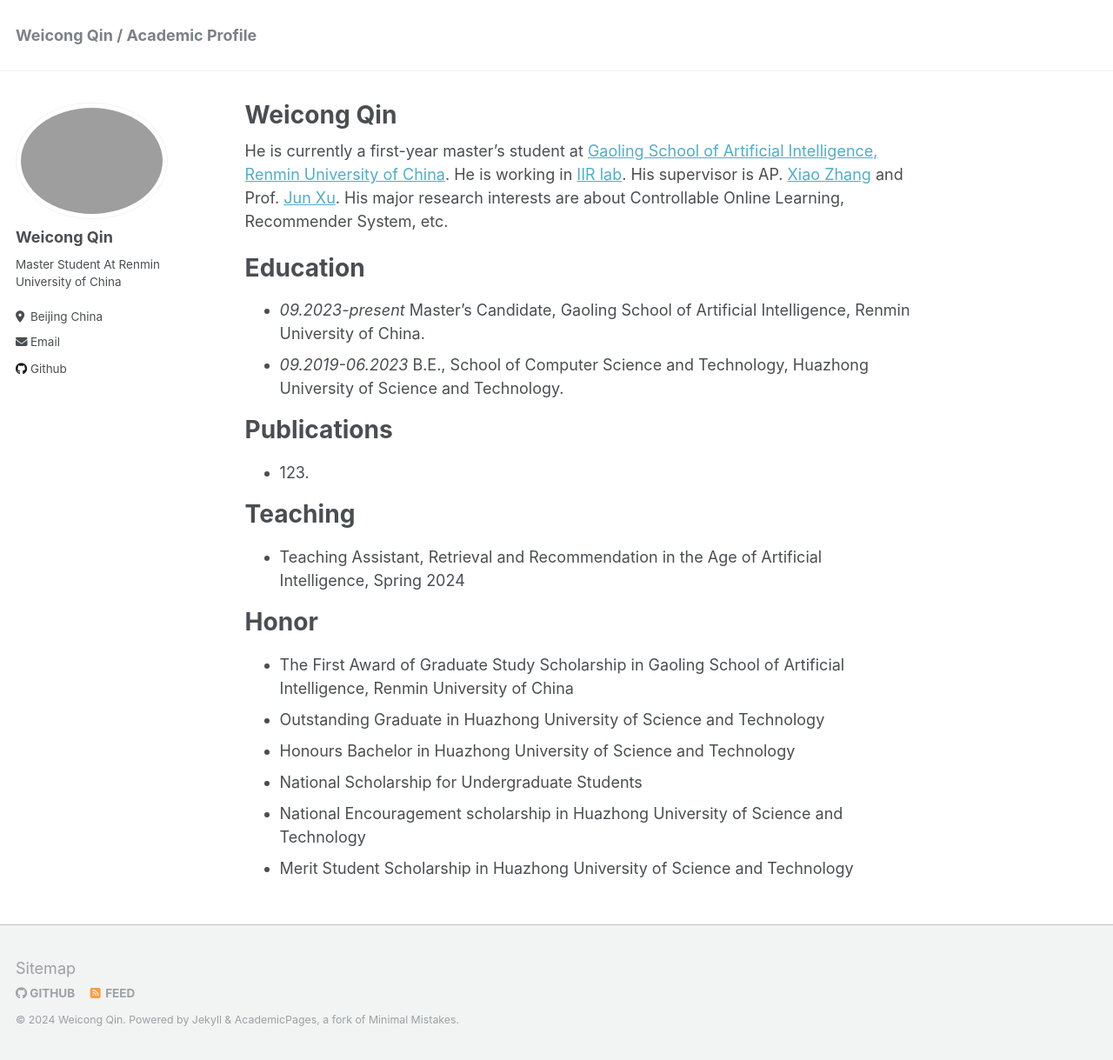
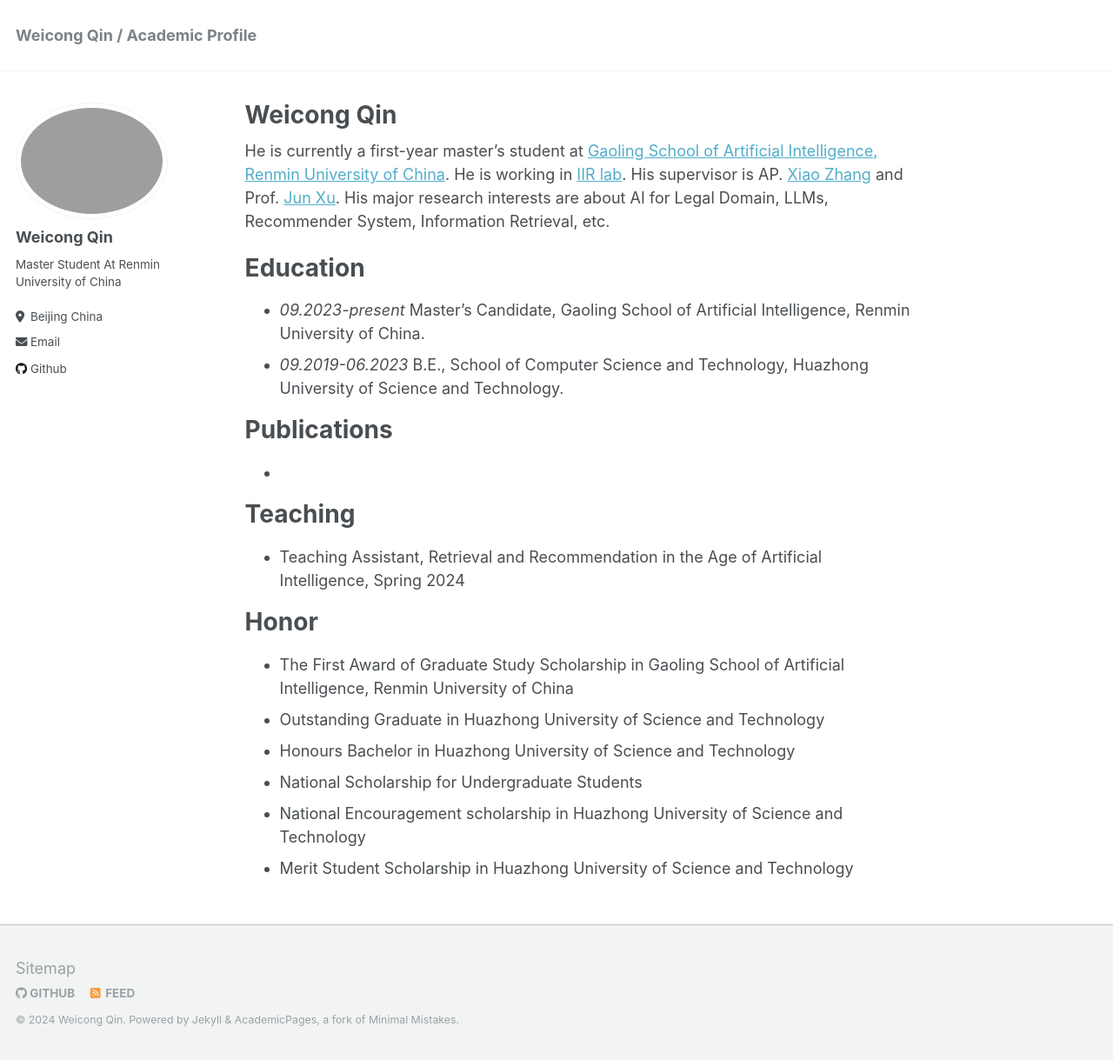
Before and after one commit to E-qin/E-qin.github.io, a Jekyll site: the page built from _pages/about.md, in a window 1280 px wide and 1219 px high. Shown: the whole window at 87% size. Built offline with Jekyll 4.4.1, drawn with Linux system fonts in a browser that asks for light colours.

Commit message:
change interests

```diff
--- a/_pages/about.md
+++ b/_pages/about.md
@@ -7,7 +7,7 @@ redirect_from:
   - /about/
   - /about.html
 ---
-He is currently a first-year master's student at [Gaoling School of Artificial Intelligence, Renmin University of China](http://ai.ruc.edu.cn/english/index.htm). He is working in [IIR lab](https://ruc-iir-lab.github.io/). His supervisor is AP. [Xiao Zhang](https://scholar.google.com/citations?user=5FZ6wbAAAAAJ&hl=zh-CN&oi=ao) and Prof. [Jun Xu](https://scholar.google.com/citations?user=su14mcEAAAAJ). His major research interests are about Controllable Online Learning, Recommender System, etc.
+He is currently a first-year master's student at [Gaoling School of Artificial Intelligence, Renmin University of China](http://ai.ruc.edu.cn/english/index.htm). He is working in [IIR lab](https://ruc-iir-lab.github.io/). His supervisor is AP. [Xiao Zhang](https://scholar.google.com/citations?user=5FZ6wbAAAAAJ&hl=zh-CN&oi=ao) and Prof. [Jun Xu](https://scholar.google.com/citations?user=su14mcEAAAAJ). His major research interests are about AI for Legal Domain, LLMs, Recommender System, Information Retrieval, etc.
 
 Education
 =========
@@ -18,13 +18,12 @@ Education
 Publications
 ============
 
-* 123.
+*
 
 Teaching
 ========
 
 * Teaching Assistant, Retrieval and Recommendation in the Age of Artificial Intelligence, Spring 2024
-
 
 Honor
 =====
```
